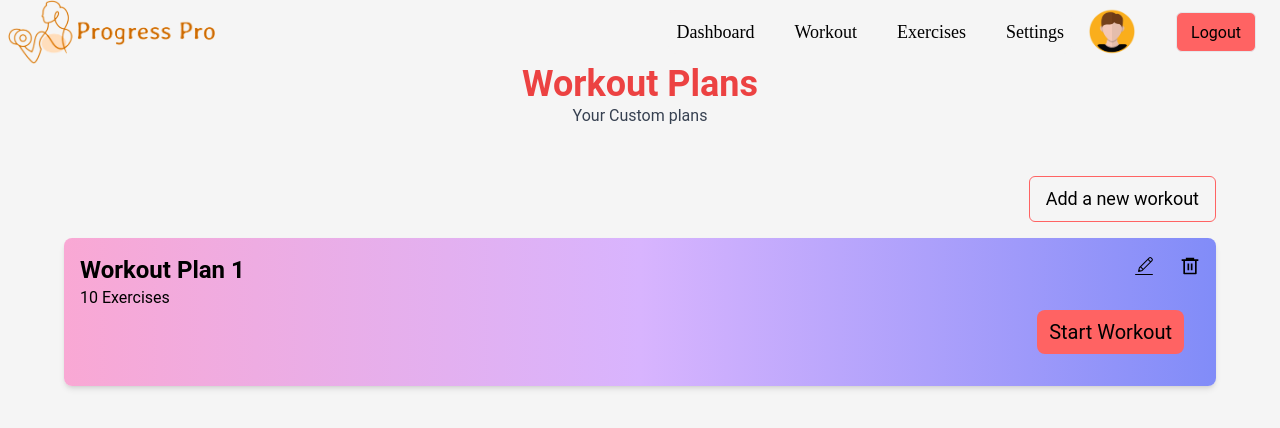
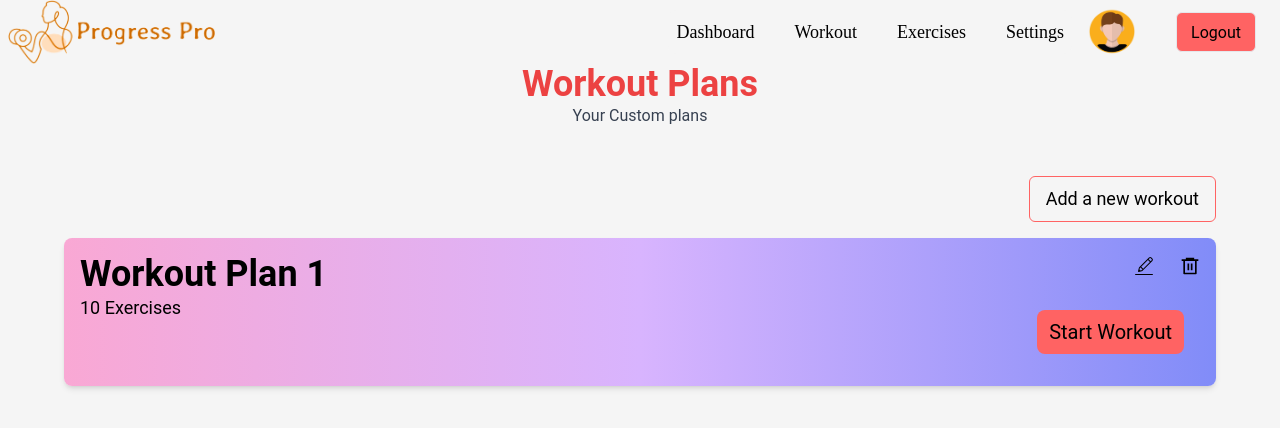
Before and after one commit to satyamksharma/Progress-Pro, a React (Vite) app in the folder client/: page /1/workout in a window 1280 px wide. Shown: the top 428 px of the page. Built offline with nearby package versions, Linux system fonts and the light colour scheme.

Commit message:
add: add workout plan

```diff
--- a/client/src/pages/Users/Workout.jsx
+++ b/client/src/pages/Users/Workout.jsx
@@ -15,13 +15,13 @@ function Progress() {
                             Add a new workout
                         </button>
                     </div>
-                    <div className=' w-full flex justify-between p-4 bg-gradient-to-r from-pink-300 via-purple-300 to-indigo-400 rounded-lg shadow-md hover:shadow-xl'>
+                    <div className=' w-full flex justify-between p-4 bg-gradient-to-r from-pink-300 via-purple-300 to-indigo-400 rounded-lg shadow-md '>
                         <div className=' flex flex-col justify-start items-start'>
-                            <h3 className=' text-2xl font-sans font-semibold'>Workout Plan 1</h3>
-                            <p className=''>10 Exercises</p>
+                            <h3 className=' text-4xl font-sans font-semibold'>Workout Plan 1</h3>
+                            <p className='text-lg'>10 Exercises</p>
                         </div>
                         <div className='flex flex-col  items-end'>
-                            <div className='flex gap-x-6 text-xl mb-4  items-center justify-center '>
+                            <div className='flex gap-x-6 text-2xl mb-4  items-center justify-center '>
                                 <button
                                     className='hover:scale-110 text-2xl'
                                     title='Edit Workout Plan'
```
